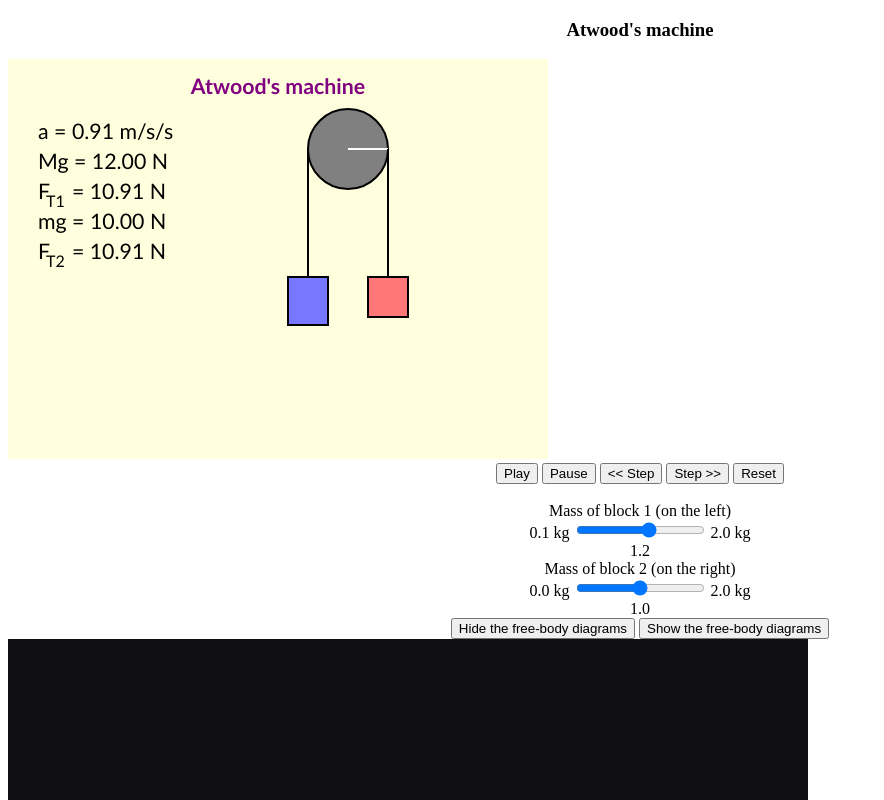
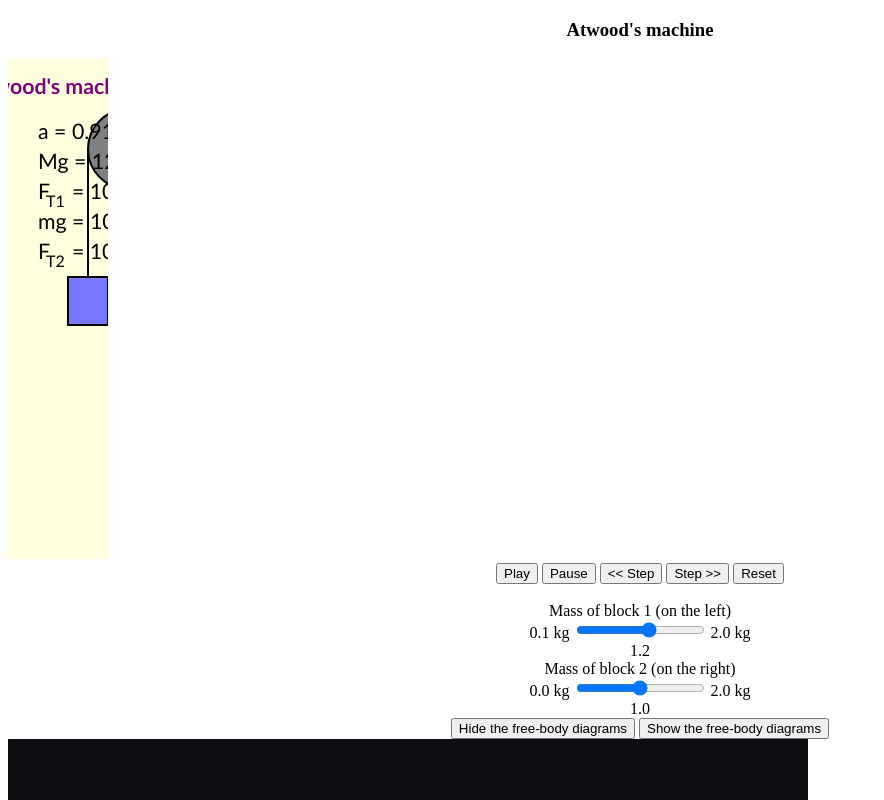
Before and after one commit to FihlaTV/atwood-machine, a plain HTML site: page index.html in a window 1280 px wide. Shown: the top 800 px of the page, without its empty margins (0-884 px from the left). Drawn offline with Linux system fonts and the light colour scheme.

```diff
--- a/index.html
+++ b/index.html
@@ -3,6 +3,7 @@
 
 <head>
   <meta charset="utf-8">
+  <meta name="viewport" content="width=device-width, initial-scale=1">
 
   <title>Atwood Machine</title>
 
@@ -13,7 +14,7 @@
   <center>
     <H3> Atwood's machine</H3>
   </center>
-  <canvas id="myCanvas" width="540" height="400"></canvas>
+  <canvas id="myCanvas" width="100" height="500"></canvas>
   <center>
     <div id="buttons">
       <input type="button" id="play" value="Play" onclick="play()">
```
